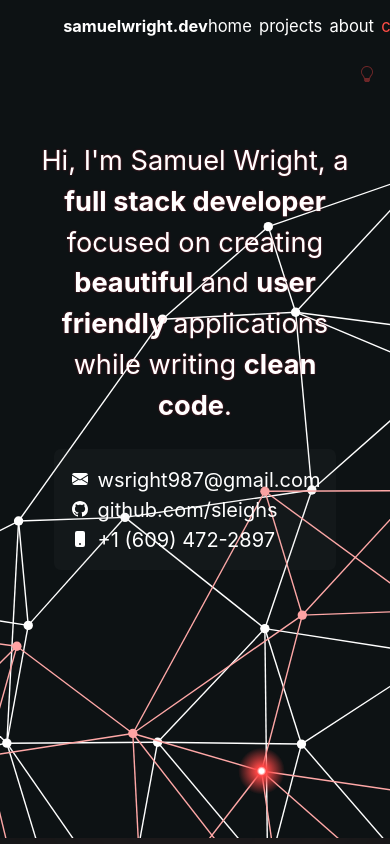
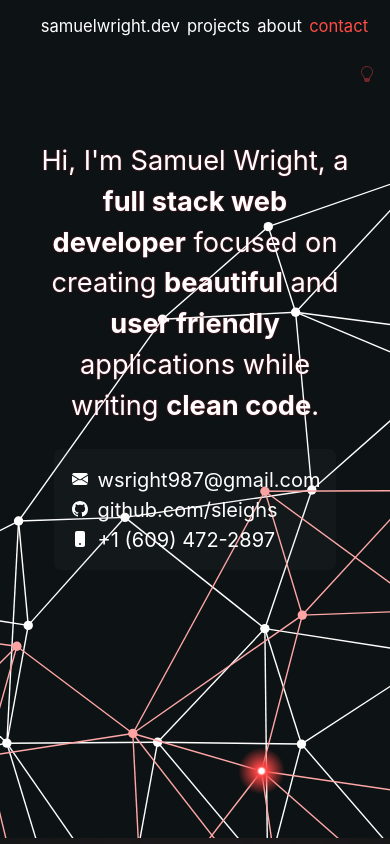
Before and after one commit to Sleighs/Portfolio, a React (Create React App) app: page / in a window 390 px wide. Shown: the top 844 px of the page. Built offline with nearby package versions, Linux system fonts and the light colour scheme; no server answers; what google-maps-react would draw is missing.

Commit message:
Updated mobile nav
Hide the title and changed 'home' to title in navbar for mobile

```diff
--- a/src/Components/Intro/index.js
+++ b/src/Components/Intro/index.js
@@ -27,7 +27,7 @@ export default function Intro() {
         overflow: 'hidden',
         maxWidth: '100vw',
       }}>
-      <p className="about-intro__text">Hi, I'm Samuel Wright, a <strong>full stack developer</strong> focused on creating <strong>beautiful</strong> and <strong>user friendly</strong> applications while writing <strong>clean code</strong>.</p>
+      <p className="about-intro__text">Hi, I'm Samuel Wright, a <strong>full stack web developer</strong> focused on creating <strong>beautiful</strong> and <strong>user friendly</strong> applications while writing <strong>clean code</strong>.</p>
     </div>
   )
 }
--- a/src/Components/Nav/index.js
+++ b/src/Components/Nav/index.js
@@ -12,11 +12,13 @@ export default function MainNav(props) {
   const [isNavExpanded, setIsNavExpanded] = useState(false);
   const [scrollPosition, setScrollPosition] = useState(0);
 
+  // Scroll to section of selected nav item
   const scrollTo = (id) => {
     const section = document.getElementById(id);
     section.scrollIntoView( { behavior: 'smooth', block: 'start' } );
   };
 
+  // Save current scroll position
   const handleScroll = () => {
       const position = window.pageYOffset;
       setScrollPosition(position);
@@ -37,6 +39,9 @@ export default function MainNav(props) {
         : ''
   }
 
+  // Detect if user is on mobile
+  const isMobile = window.innerWidth <= 550;
+
   return (
     <nav className={`navigation navigation-${theme}`} style={navStyle}>
       <div className="main-nav">
@@ -47,7 +52,7 @@ export default function MainNav(props) {
             <span className='nav-location__title' onClick={()=>{
               scrollTo('home');
               setPageLocation('home');
-            }}>{'samuelwright.dev'}</span>
+            }}>{isMobile ? '' : 'samuelwright.dev'}</span>
           </div>
         </div>
         <button
@@ -97,7 +102,7 @@ export default function MainNav(props) {
                   setIsNavExpanded(!isNavExpanded);
                 }}
               >
-                home
+                {isMobile ? 'samuelwright.dev' : 'home'}
               </div>
             </li>
             <li className="main-nav__list-item-container">
--- a/src/Components/Nav/style.css
+++ b/src/Components/Nav/style.css
@@ -127,14 +127,28 @@
 
 
   @media screen and (max-width: 550px) {
+    .main-nav {
+      margin-left: 5%;
+    }
     .nav-location__title{
+      justify-content: center;
       font-size: .9em;
-      padding-top: 2px;
+      margin: auto;
+      padding: 0;
+
     }
-
+    .navigation-menu {
+      margin: auto;
+      padding: 0;
+    }
     .navigation-menu ul {
       font-size: .9em;
       padding-top: 4px;
+    }
+    .nav-location {
+      padding-left: 0;
+      font-size: .9em;
+      margin-right: 5%;
     }
    /* .hamburger {
       display: none;
```
Also changed, not shown: src/Pages/Graph/index.js (added, +7 -0 lines), src/Pages/Graph/style.css (added), 11 other files (tests, documents, lock files or other folders).
